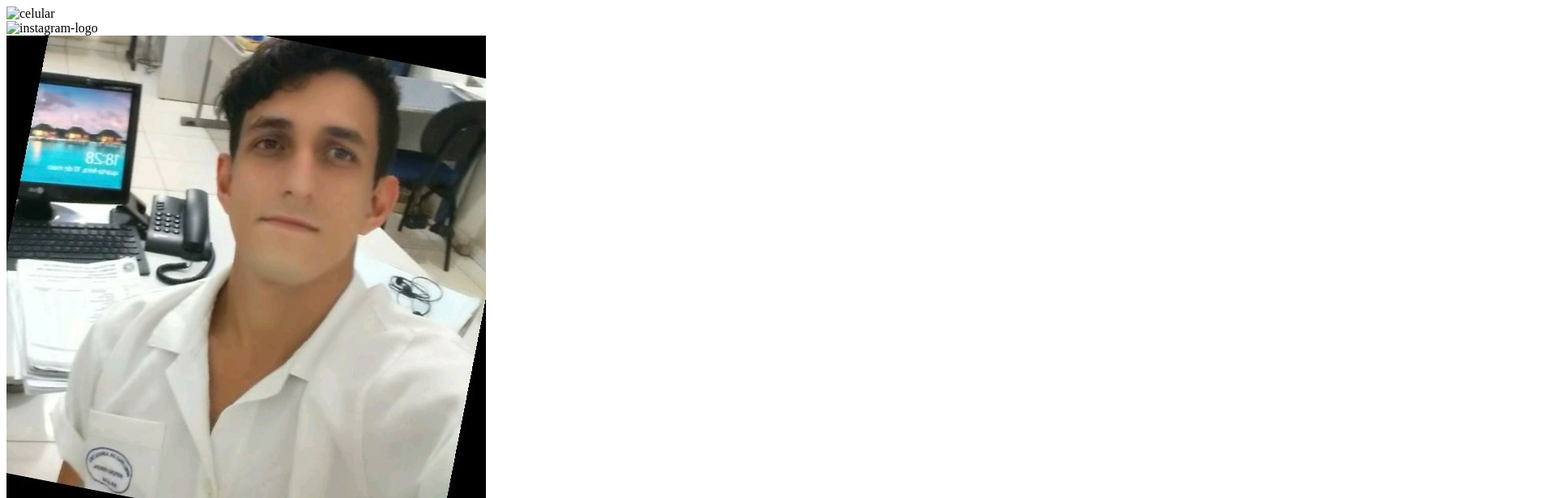
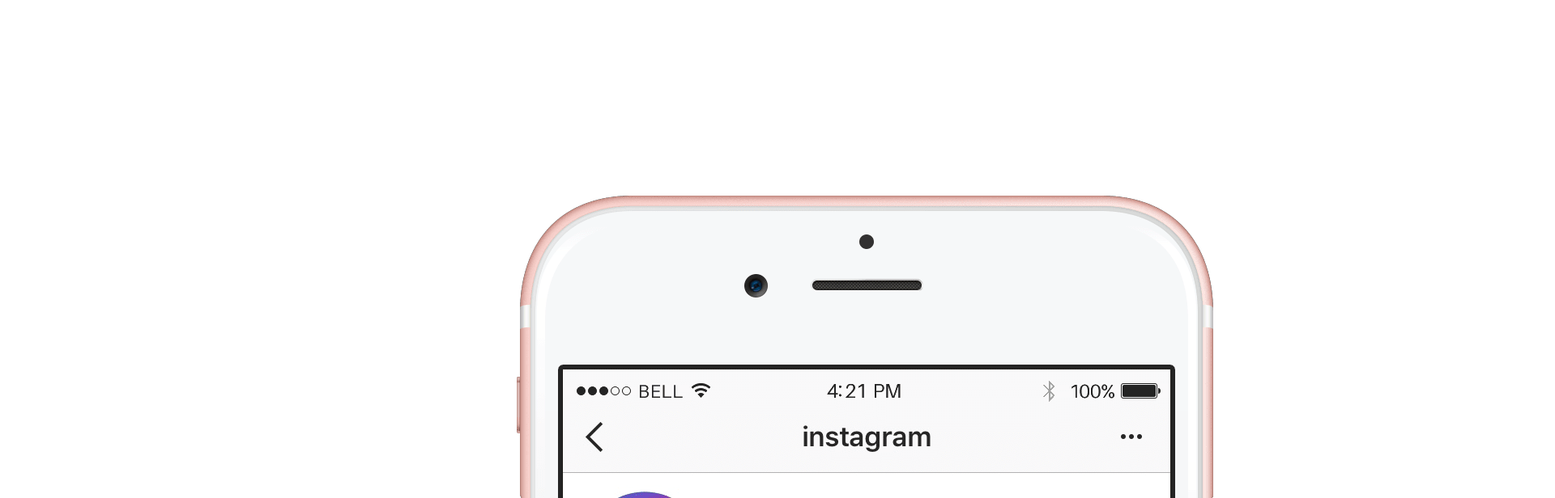
Before and after one commit to caioblitz/instagram-caio, a plain HTML site: page index.html in a window 1280 px wide. Shown: the top 616 px of the page at 81% size, 1920 px wide, since content can reach past the window. Drawn offline with Linux system fonts and the light colour scheme.

Commit message:
correcoes nas img html

```diff
--- a/index.html
+++ b/index.html
@@ -9,12 +9,12 @@
 <body>
     <div class="instagram-wrapper" >
         <div class="instagram-phone"></div>
-        <img src=".img/instagram-celular.png" alt="celular">
+        <img src="./img/instagram-celular.png" alt="celular">
 
     </div>
     <div class=" instagram-continue">
         <div class="group">
-            <img src=".img/instagram-logo.png" class="instagram-logo" alt="instagram-logo">
+            <img src="./img/instagram-logo.png" class="instagram-logo" alt="instagram-logo">
             <div class="profile-photo">
                 <img src="./img/perfil-instagram.jpg" alt="foto de perfil">
             </div>
--- a/style.css
+++ b/style.css
@@ -0,0 +1,29 @@
+*{
+    padding:0;
+    margin:0;
+    box-sizing: border-box;
+    text-decoration: none;
+    font-family: sans-serif;
+    font-size:14px;
+    }
+
+    body {
+        width: 100%;
+        min-height: 100vh;
+        background-color:rgb(243, 243,243);
+        margin:0;
+        padding:0;
+        display: flex;
+        justify-content:center;
+    }
+
+    .instagram-wrapper{
+        display: flex;
+        align-items: center;
+        justify-content: center;
+        width: 60%;
+        height: 100vh;
+
+
+
+    }
```
